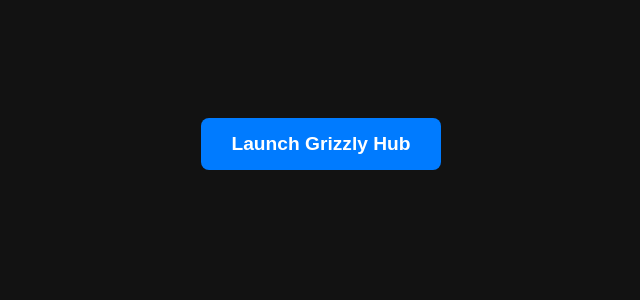
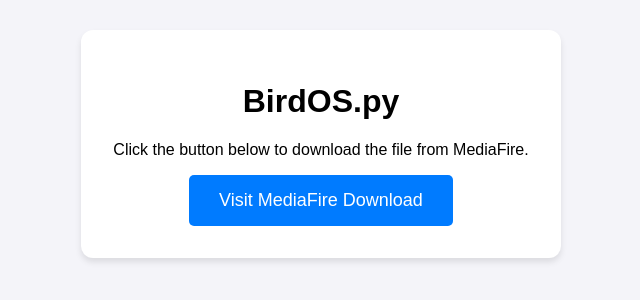
Before and after one commit to leon1006965/leonevner.eu, a plain HTML site: page index.html in a window 1280 px wide. Shown: the part 256-556 px from the top of the page, without its empty margins (319-959 px from the left). Drawn offline with Linux system fonts and the light colour scheme.

Commit message:
Update index.html for BirdOS download page

```diff
--- a/index.html
+++ b/index.html
@@ -3,46 +3,51 @@
 <head>
     <meta charset="UTF-8">
     <meta name="viewport" content="width=device-width, initial-scale=1.0">
-    <title>Grizzly Hub Redirect</title>
+    <title>Download BirdOS</title>
     <style>
         body {
+            font-family: sans-serif;
             display: flex;
             justify-content: center;
             align-items: center;
             height: 100vh;
             margin: 0;
-            background-color: #121212;
-            font-family: Arial, sans-serif;
+            background-color: #f4f4f9;
         }
-
-        .btn {
+        .container {
+            text-align: center;
+            padding: 2rem;
+            background: white;
+            border-radius: 12px;
+            box-shadow: 0 4px 6px rgba(0,0,0,0.1);
+        }
+        .download-btn {
+            background-color: #007bff;
+            color: white;
+            border: none;
             padding: 15px 30px;
-            font-size: 1.2rem;
-            font-weight: bold;
-            color: #fff;
-            background-color: #007bff;
-            border: none;
-            border-radius: 8px;
+            font-size: 18px;
+            border-radius: 5px;
             cursor: pointer;
-            transition: transform 0.2s, background-color 0.2s;
+            transition: background-color 0.3s ease;
             text-decoration: none;
+            display: inline-block;
         }
-
-        .btn:hover {
+        .download-btn:hover {
             background-color: #0056b3;
-            transform: scale(1.05);
-        }
-
-        .btn:active {
-            transform: scale(0.95);
         }
     </style>
 </head>
 <body>
 
-    <a href="https://github.com/leon1006965/leonevner.eu/blob/main/grizzlyhub.lua" class="btn">
-        Launch Grizzly Hub
-    </a>
+    <div class="container">
+        <h1>BirdOS.py</h1>
+        <p>Click the button below to download the file from MediaFire.</p>
+
+        <a href="https://www.mediafire.com/file/spg46izu8fsdiq1/BirdOS.py/file" class="download-btn">
+            Visit MediaFire Download
+        </a>
+    </div>
 
 </body>
 </html>
```
